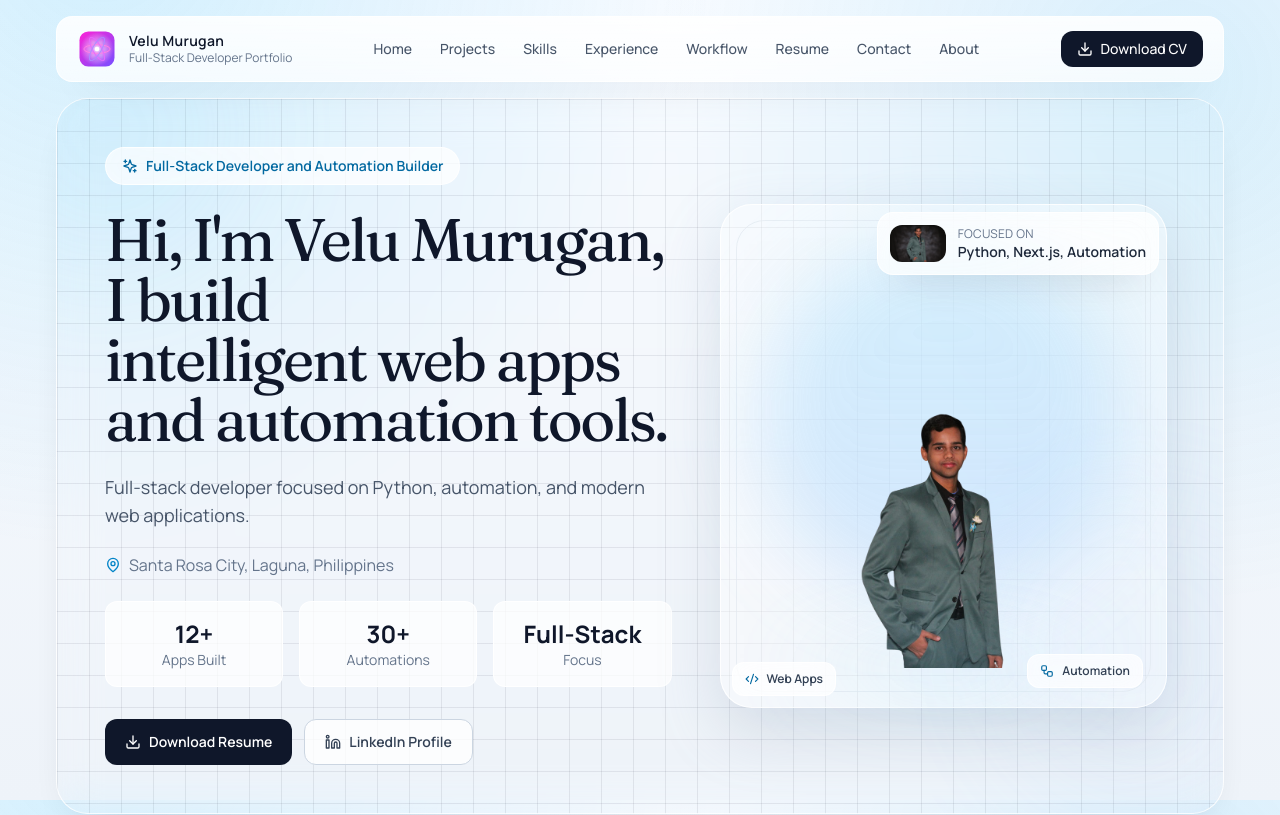
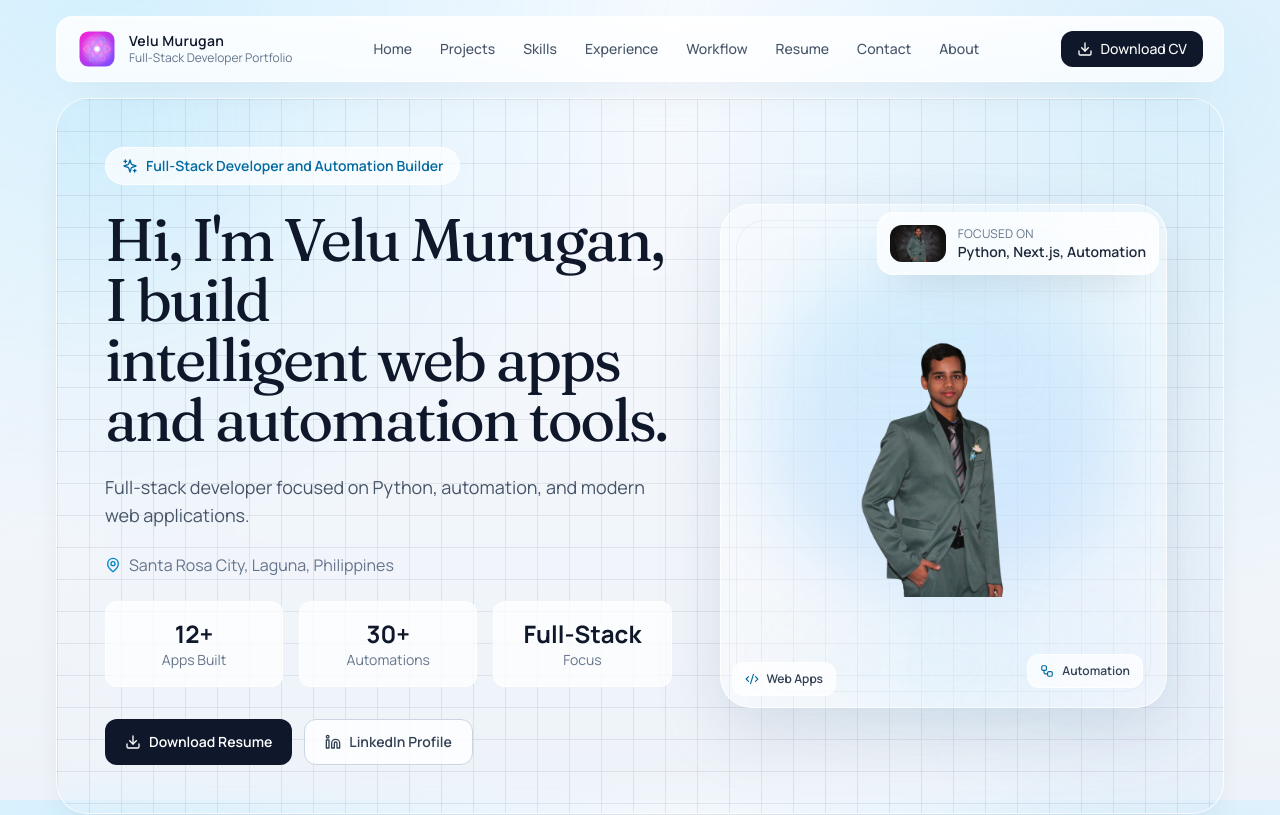
Before and after one commit to VELU1231/drvelu-portfolio, a Next.js app: page / in a window 1280 px wide. Shown: the top 815 px of the page. Built offline with nearby package versions, Linux system fonts and the light colour scheme.

Commit message:
Final , now fixed the image into centered!

```diff
--- a/app/components/Hero.tsx
+++ b/app/components/Hero.tsx
@@ -98,7 +98,7 @@ export default function Hero() {
                   alt="Velu Murugan standing portrait"
                   fill
                   sizes="(min-width: 1024px) 38vw, 90vw"
-                  className="object-contain object-bottom"
+                  className="object-contain object-center"
                   priority
                 />
               </motion.div>
```
